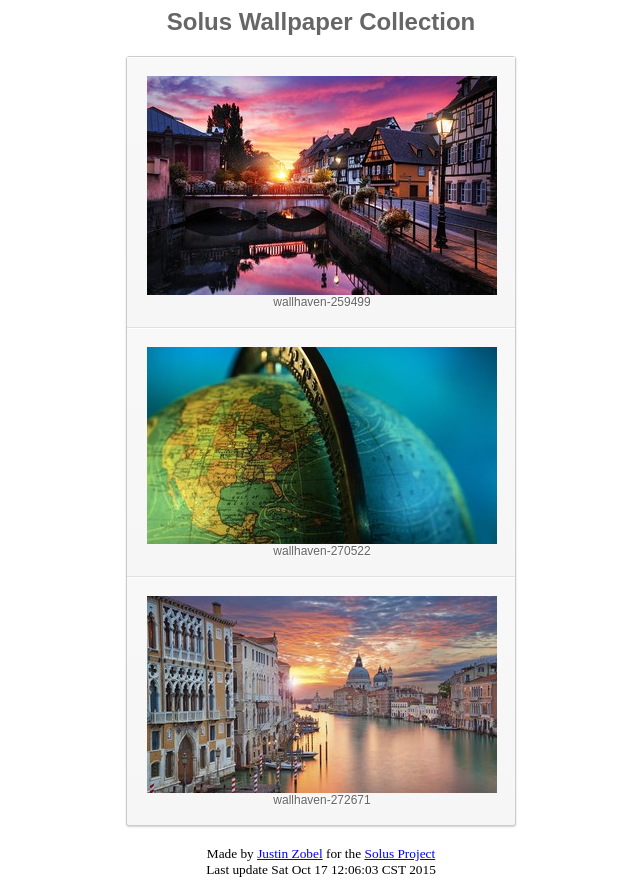
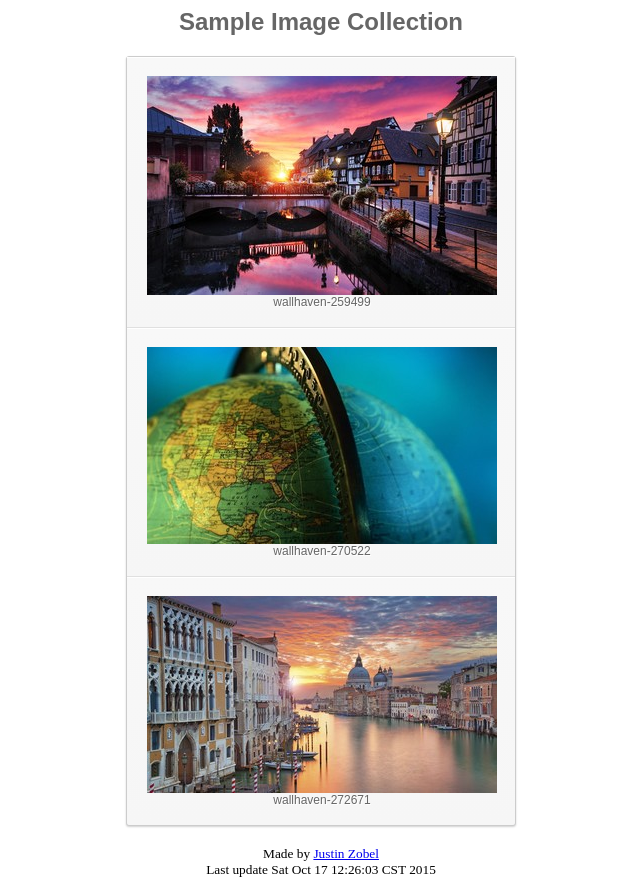
Before and after one commit to Justinzobel/web-album-generator, a plain HTML site: page index.html in a window 1280 px wide. Shown: the whole page, without its empty margins (319-959 px from the left). Drawn offline with Linux system fonts and the light colour scheme.

```diff
--- a/index.html
+++ b/index.html
@@ -1,6 +1,6 @@
 <html>
 <head>
-<title>Solus Wallpaper Collection</title>
+<title>Sample Image Collection</title>
 <style>
 /*
 Taken from: http://johnsardine.com/freebies/dl-html-css/simple-little-tab/
@@ -127,7 +127,7 @@ hr {
 </style>
 </head>
 <body>
-<center><h2>Solus Wallpaper Collection</h2>
+<center><h2>Sample Image Collection</h2>
 <table class="tablesorter" cellspacing='0' width="325">
         <tr class=even>
                 <td><a href="images/wallhaven-259499.jpg"><img src="images/thmb_wallhaven-259499.jpg"></img></a><br><center>wallhaven-259499</center></td>
@@ -140,7 +140,7 @@ hr {
         </tr>
         </tbody>
 </table>
-<div><small>Made by <a href=mailto:NOSPAMjustin@solus-project.com>Justin Zobel</a> for the <a href=https://solus-project.com/>Solus Project</a><br>Last update Sat Oct 17 12:06:03 CST 2015</small></div>
+<div><small>Made by <a href=mailto:justin.zobel@gmail.com>Justin Zobel</a><br>Last update Sat Oct 17 12:26:03 CST 2015</small></div>
 </center>
 
 </body>
```
Also changed, not shown: 1 other file.
